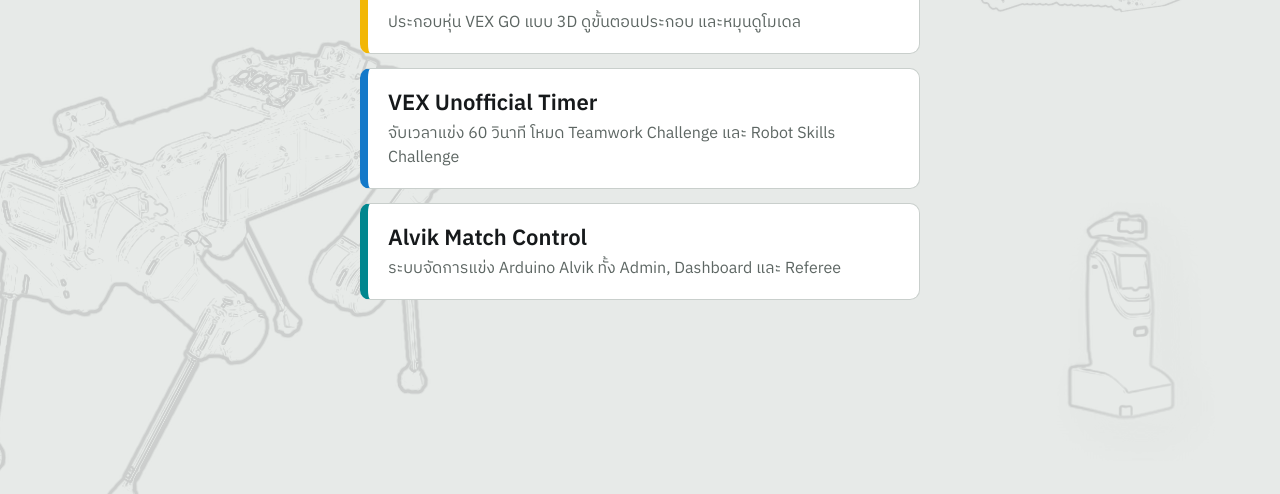
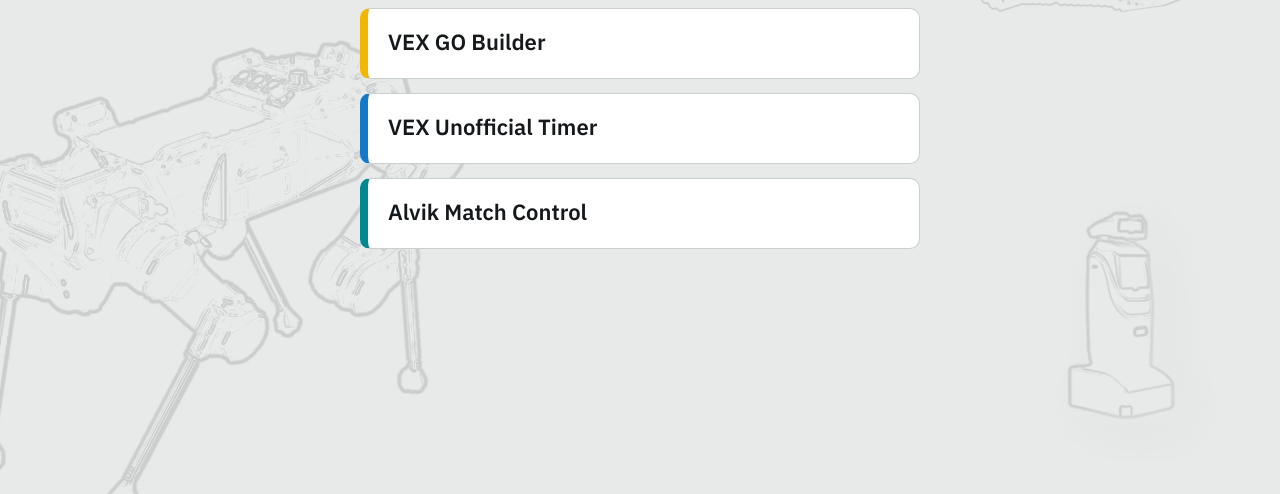
Before and after one commit to raphael-nt/raphael-nt.github.io, a plain HTML site: page index.html in a window 1280 px wide. Shown: the part 306-800 px from the top of the page. Drawn offline with Linux system fonts and the light colour scheme.

Commit message:
Show only the title on each home page card

```diff
--- a/index.html
+++ b/index.html
@@ -22,7 +22,6 @@ a.pick{display:grid;gap:2px;padding:18px 20px;background:var(--panel);border:1px
 a.pick:hover{border-color:var(--ink);border-left-color:var(--c)}
 a.pick:focus-visible{outline:3px solid var(--teal);outline-offset:2px}
 a.pick b{font-size:22px;font-weight:600}
-a.pick span{color:var(--muted)}
 .vex{--c:var(--tape)} .alvik{--c:var(--teal)} .timer{--c:#1479C9}
 main{position:relative;z-index:1}
 /* robot line art from the iRAP shirt set, faint in the corners */
@@ -51,9 +50,9 @@ main{position:relative;z-index:1}
 </div>
 <main>
 <header><img src="shared/irap.png" alt="iRAP"><h1>iRAP Robot Club</h1></header>
-<a class="pick vex" href="vex-go-builder/"><b>VEX GO Builder</b><span>ประกอบหุ่น VEX GO แบบ 3D ดูขั้นตอนประกอบ และหมุนดูโมเดล</span></a>
-<a class="pick timer" href="vex-unofficial-timer/"><b>VEX Unofficial Timer</b><span>จับเวลาแข่ง 60 วินาที โหมด Teamwork Challenge และ Robot Skills Challenge</span></a>
-<a class="pick alvik" href="alvik-match-control/"><b>Alvik Match Control</b><span>ระบบจัดการแข่ง Arduino Alvik ทั้ง Admin, Dashboard และ Referee</span></a>
+<a class="pick vex" href="vex-go-builder/"><b>VEX GO Builder</b></a>
+<a class="pick timer" href="vex-unofficial-timer/"><b>VEX Unofficial Timer</b></a>
+<a class="pick alvik" href="alvik-match-control/"><b>Alvik Match Control</b></a>
 </main>
 </body>
 </html>
```
